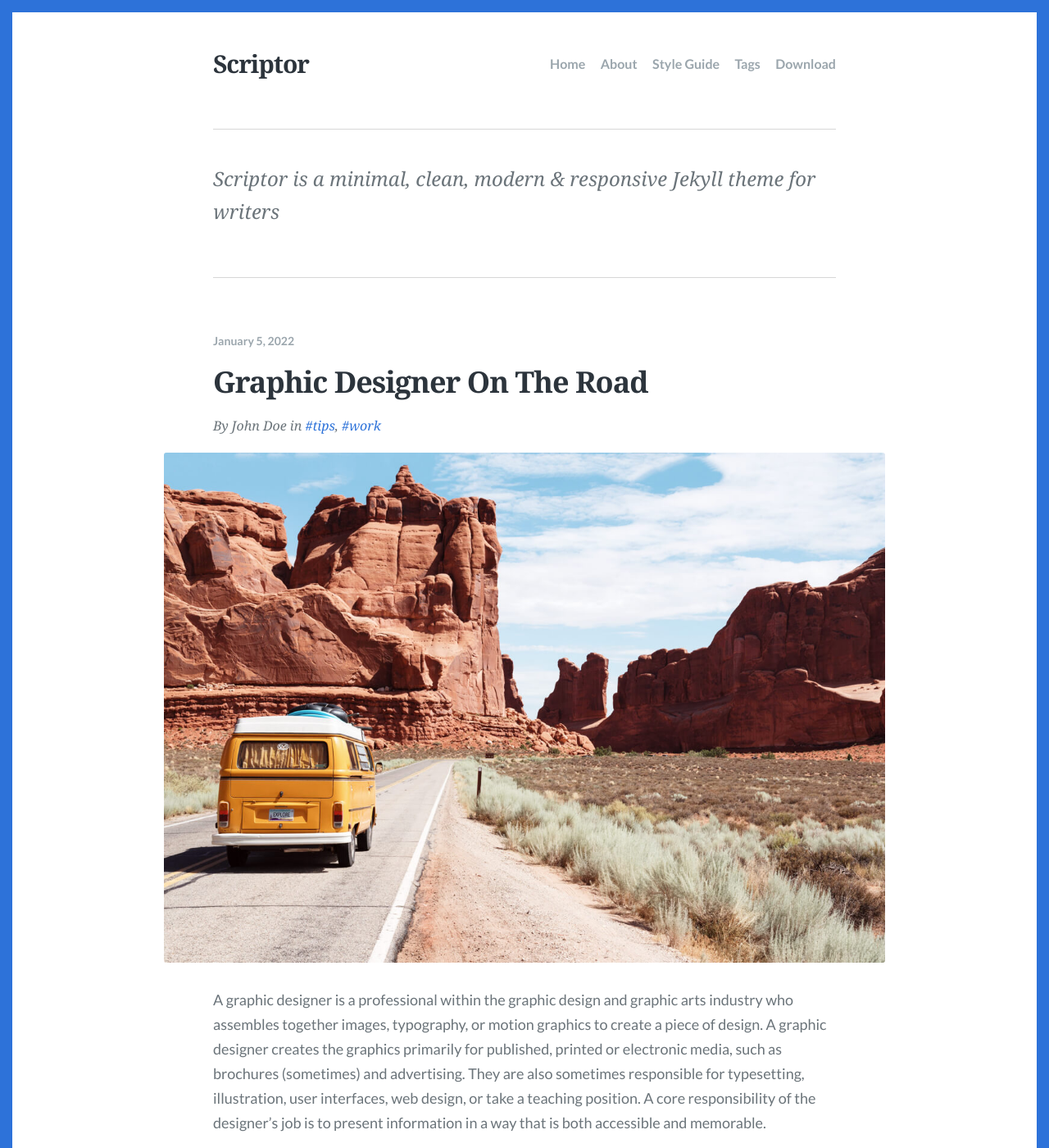
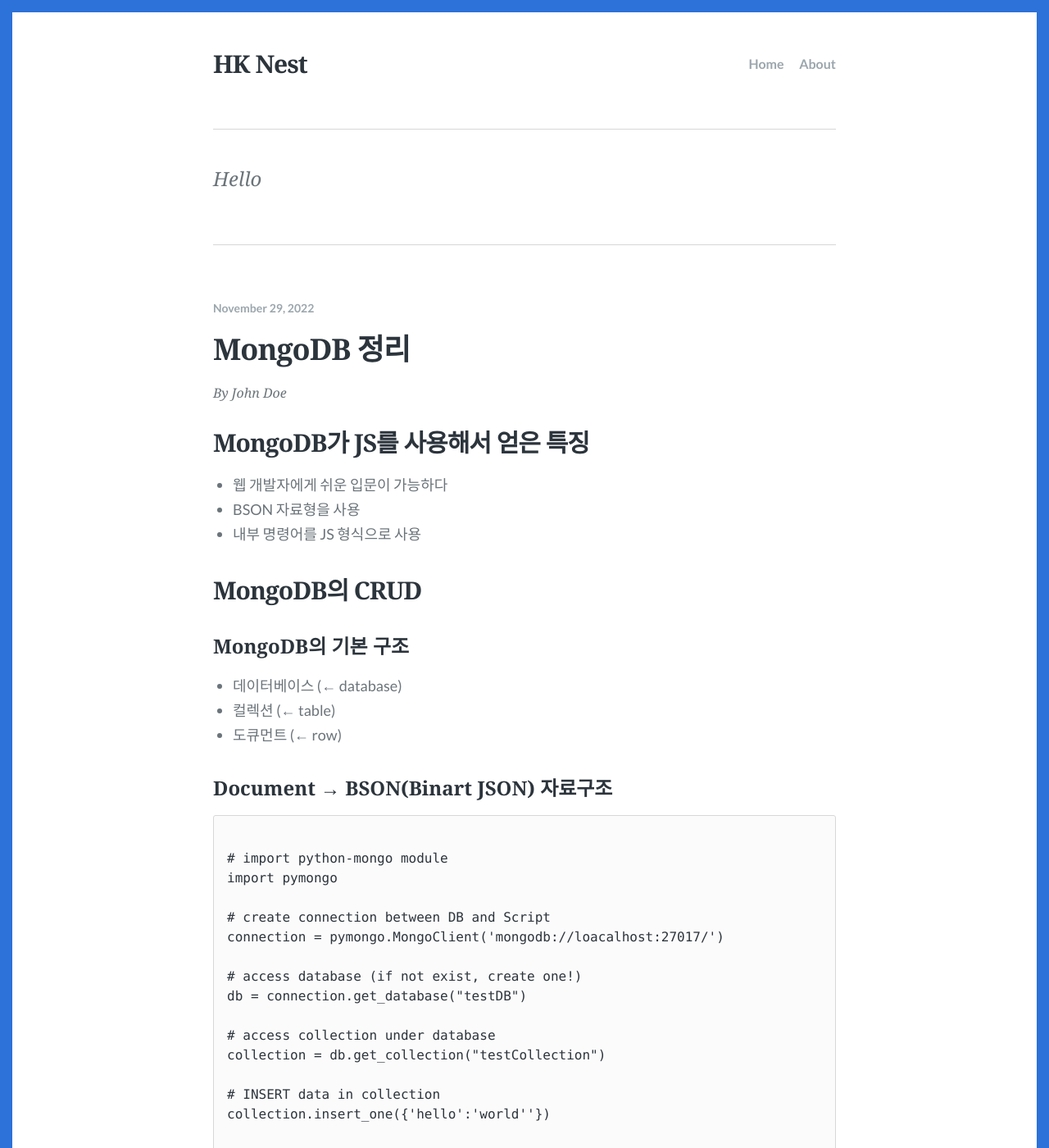
Before and after one commit to KMU-Hyunsik/KMU-Hyunsik.github.io, a Jekyll site: the page built from index.html, in a window 1280 px wide and 1400 px high. Shown: the whole window at 82% size. Built offline with Jekyll 4.4.1, drawn with Linux system fonts in a browser that asks for light colours; some web fonts are replaced; the list of posts is cut into pages by our own code; some of the changed text lies outside the part shown.

Commit message:
Uploade : MongoDB

````diff
--- a/_config.yml
+++ b/_config.yml
@@ -9,10 +9,10 @@
 lang: en-US
 
 # Site title
-title: "Scriptor"
+title: "HK Nest"
 
 # A description of your site for meta tag, search engine results.
-description: "Scriptor is a minimal, clean, modern & responsive Jekyll theme for writers"
+description: "Hello"
 
 # The subpath of your site, e.g. /blog, for generating urls.
 baseurl: ""
@@ -26,18 +26,14 @@ favicon: images/favicon.png
 # Google Analytics id, e.g. "UA-NNNNNNNN-N"
 google_analytics: ""
 
+encoding : UTF-8
+
 # Site navigation - each item must have a title and a url.
 navigation:
   - text: Home
     url: /
   - text: About
     url: /about/
-  - text: Style Guide
-    url: /style-guide/
-  - text: Tags
-    url: /tags/
-  - text: Download
-    url: https://github.com/JustGoodThemes/Scriptor-Jekyll-Theme
 
 # The shortname for your Disqus site to enable comments.
 disqus: justgoodthemes
--- /dev/null
+++ b/_posts/2022-11-29-MonogoDB.md
@@ -0,0 +1,42 @@
+---
+layout:	post
+title:	"MongoDB 정리"
+date:	2022-11-29 14:26:02 + 0900
+categories:	jekyll update
+---
+
+
+## MongoDB가 JS를 사용해서 얻은 특징
+
+- 웹 개발자에게 쉬운 입문이 가능하다
+- BSON 자료형을 사용
+- 내부 명령어를 JS 형식으로 사용
+
+## MongoDB의 CRUD
+
+### MongoDB의 기본 구조
+
+- 데이터베이스 (← database)
+- 컬렉션 (← table)
+- 도큐먼트 (← row)
+
+### Document → BSON(Binart JSON) 자료구조
+
+```python
+
+# import python-mongo module
+import pymongo
+
+# create connection between DB and Script
+connection = pymongo.MongoClient('mongodb://loacalhost:27017/')
+
+# access database (if not exist, create one!)
+db = connection.get_database("testDB")
+
+# access collection under database
+collection = db.get_collection("testCollection")
+
+# INSERT data in collection
+collection.insert_one({'hello':'world''})
+
+```
````
